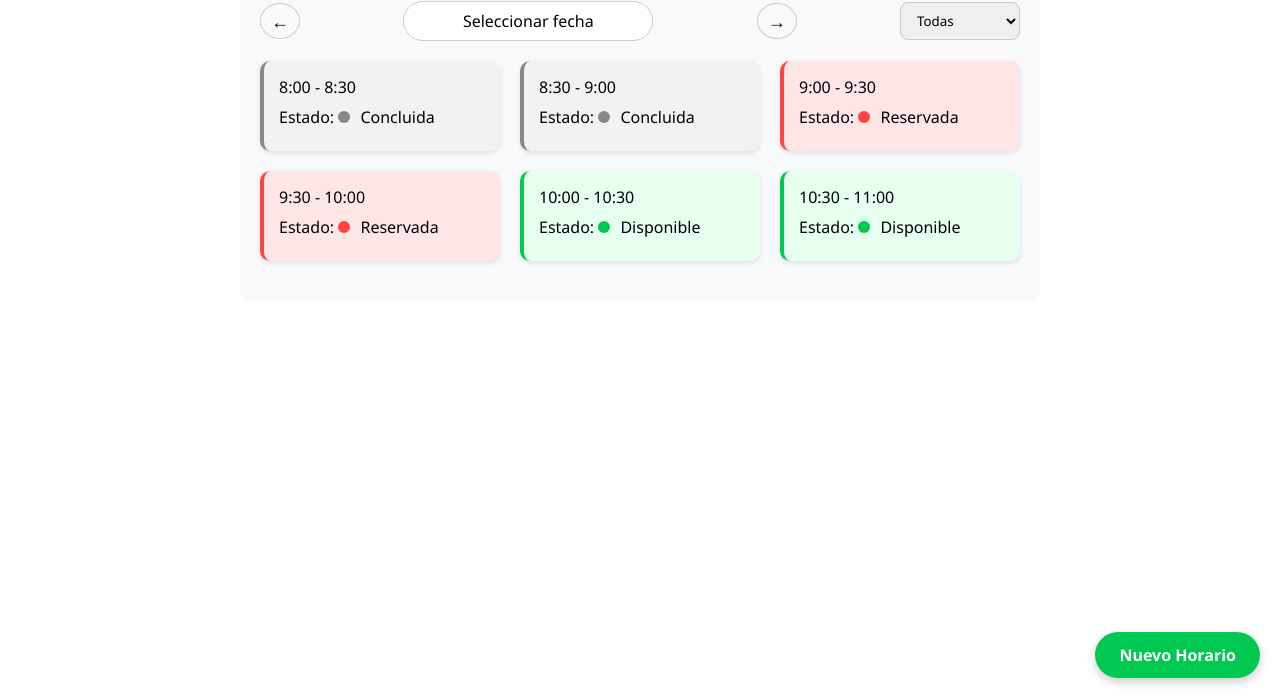
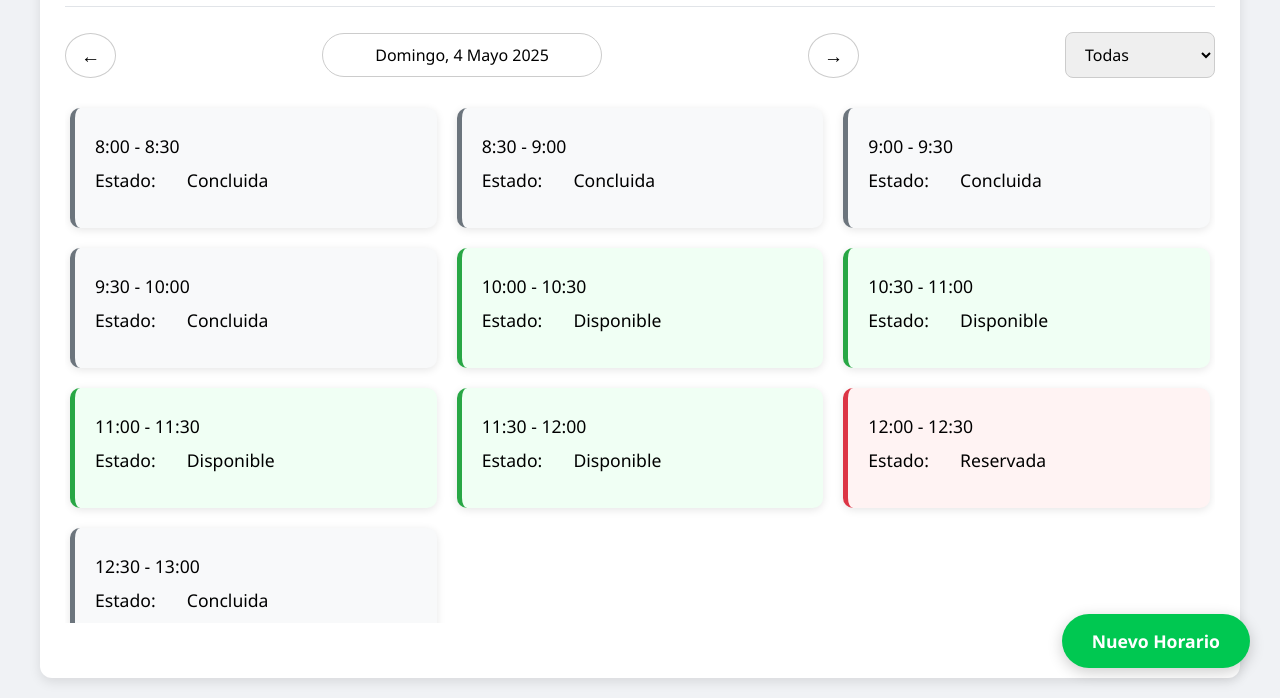
Before and after one commit to Fernando200519/sistema-reservas-asesorias, an Electron app: page src/main/index.html in a window 1280 px wide. Shown: the part 102-800 px from the top of the page. Drawn offline with nearby package versions, Linux system fonts and the light colour scheme.

Commit message:
Segundo avance de la interfaz del asesor

```diff
--- a/src/main/datePicker.js
+++ b/src/main/datePicker.js
@@ -14,8 +14,8 @@ const loadFlatpickr = async () => {
 export async function initDatePicker() {
   await loadFlatpickr();
 
-  return window.flatpickr("#datePicker", {
-    dateFormat: "l, j F Y",
+  const fpInstance = window.flatpickr("#datePicker", {
+    dateFormat: "l, j F Y", // Formato: Lunes, 3 Junio 2023
     defaultDate: new Date(),
     locale: {
       firstDayOfWeek: 1,
@@ -27,6 +27,24 @@ export async function initDatePicker() {
         shorthand: ["Dom", "Lun", "Mar", "Mié", "Jue", "Vie", "Sáb"],
         longhand: ["Domingo", "Lunes", "Martes", "Miércoles", "Jueves", "Viernes", "Sábado"]
       }
+    },
+    onChange: function(selectedDates, dateStr, instance) {
+      // Actualizar el texto del botón con la fecha formateada
+      updateDateButtonText(dateStr);
+      loadScheduleForDate(selectedDates[0]);
     }
   });
+
+  // Establecer texto inicial
+  updateDateButtonText(fpInstance.formatDate(new Date(), fpInstance.config.dateFormat));
+
+  return fpInstance;
 }
+
+// Función para actualizar el texto del botón
+function updateDateButtonText(dateStr) {
+  const datePickerButton = document.querySelector('.date-picker');
+  if (datePickerButton) {
+    datePickerButton.textContent = dateStr;
+  }
+}
--- a/src/main/index.html
+++ b/src/main/index.html
@@ -2,7 +2,7 @@
 <html lang="es">
 <head>
   <meta charset="UTF-8">
-  <meta name="viewport" content="width=device-width, initial-scale=1.0">
+  <meta name="viewport" content="width=device-width, initial-scale=1.0, maximum-scale=1.0, user-scalable=no">
   <title>CAA Reservaciones</title>
   <link rel="stylesheet" href="style.css">
 </head>
--- a/src/main/script.js
+++ b/src/main/script.js
@@ -1,3 +1,71 @@
+// Variable global para la instancia de Flatpickr
+let datePickerInstance;
+
+// Función para cargar horarios según la fecha
+async function loadScheduleForDate(date) {
+  try {
+    const grid = document.querySelector('.grid');
+    if (!grid) return;
+
+    // Mostrar estado de carga
+    grid.innerHTML = '<div class="loading">Cargando horarios...</div>';
+
+    // Simulamos un retraso de red (opcional)
+    await new Promise(resolve => setTimeout(resolve, 300));
+
+    // Datos de ejemplo que varían según el día
+    const day = date.getDay(); // 0 (domingo) a 6 (sábado)
+    const isWeekend = day === 0 || day === 6;
+
+    const horarios = [
+      { hora: "8:00 - 8:30", estado: isWeekend ? "concluida" : "disponible" },
+      { hora: "8:30 - 9:00", estado: isWeekend ? "concluida" : "disponible" },
+      { hora: "9:00 - 9:30", estado: isWeekend ? "concluida" : "disponible" },
+      { hora: "9:30 - 10:00", estado: isWeekend ? "concluida" : "reservada" },
+      { hora: "10:00 - 10:30", estado: "disponible" },
+      { hora: "10:30 - 11:00", estado: "disponible" },
+      { hora: "11:00 - 11:30", estado: "disponible" },
+      { hora: "11:30 - 12:00", estado: "disponible" },
+      { hora: "12:00 - 12:30", estado: "reservada" },
+      { hora: "12:30 - 13:00", estado: isWeekend ? "concluida" : "disponible" }
+    ];
+
+    // Renderizar tarjetas
+    grid.innerHTML = horarios.map(h => `
+      <div class="card ${h.estado}">
+        <div class="card-content">
+          <p>${h.hora}</p>
+          <p>Estado:
+            <span class="dot ${h.estado === 'disponible' ? 'green' :
+                             h.estado === 'reservada' ? 'red' : 'gray'}"></span>
+            ${h.estado.charAt(0).toUpperCase() + h.estado.slice(1)}
+          </p>
+        </div>
+      </div>
+    `).join('');
+
+    // Reaplicar el filtro si hay uno seleccionado
+    const filtroSelect = document.getElementById('filtroEstado');
+    if (filtroSelect && filtroSelect.value !== 'todas') {
+      const filtro = filtroSelect.value;
+      const tarjetas = document.querySelectorAll('.card');
+
+      tarjetas.forEach(tarjeta => {
+        const mostrar = tarjeta.classList.contains(filtro);
+        tarjeta.style.display = mostrar ? 'flex' : 'none';
+      });
+    }
+
+  } catch (error) {
+    console.error("Error al cargar horarios:", error);
+    document.querySelector('.grid').innerHTML = `
+      <div style="color:red; padding:1rem;">
+        Error al cargar los horarios. Intenta nuevamente.
+      </div>
+    `;
+  }
+}
+
 export async function initializeApp() {
   try {
     console.log("Iniciando aplicación...");
@@ -6,37 +74,14 @@ export async function initializeApp() {
     const datePickerEl = document.getElementById('datePicker');
     if (datePickerEl) {
       const { initDatePicker } = await import('./datePicker.js');
-        await initDatePicker();
+      datePickerInstance = await initDatePicker();
       console.log("Flatpickr inicializado");
+
+      // Cargar horarios para la fecha inicial
+      loadScheduleForDate(datePickerInstance.selectedDates[0] || new Date());
     }
 
-      // 2. Cargar y mostrar tarjetas
-      const grid = document.querySelector('.grid');
-      if (!grid) throw new Error("No se encontró el elemento .grid");
-
-      const horarios = [
-        { hora: "8:00 - 8:30", estado: "concluida" },
-        { hora: "8:30 - 9:00", estado: "concluida" },
-        { hora: "9:00 - 9:30", estado: "reservada" },
-        { hora: "9:30 - 10:00", estado: "reservada" },
-        { hora: "10:00 - 10:30", estado: "disponible" },
-        { hora: "10:30 - 11:00", estado: "disponible" }
-      ];
-
-      grid.innerHTML = horarios.map(h => `
-        <div class="card ${h.estado}">
-          <p>${h.hora}</p>
-          <p>Estado:
-            <span class="dot ${h.estado === 'disponible' ? 'green' :
-                             h.estado === 'reservada' ? 'red' : 'gray'}"></span>
-            ${h.estado.charAt(0).toUpperCase() + h.estado.slice(1)}
-          </p>
-        </div>
-      `).join('');
-
-      console.log("Tarjetas renderizadas:", document.querySelectorAll('.card').length);
-
-      // 3. Configurar el filtro
+    // 2. Configurar el filtro
     const filtroSelect = document.getElementById('filtroEstado');
     if (filtroSelect) {
       filtroSelect.addEventListener('change', function() {
@@ -44,11 +89,38 @@ export async function initializeApp() {
         const tarjetas = document.querySelectorAll('.card');
 
         tarjetas.forEach(tarjeta => {
-            const mostrar = filtro === 'todas' || tarjeta.classList.contains(filtro);
-            tarjeta.style.display = mostrar ? 'block' : 'none';
+          tarjeta.style.display = 'flex';
+        });
+
+        if (filtro !== 'todas') {
+          tarjetas.forEach(tarjeta => {
+            if (!tarjeta.classList.contains(filtro)) {
+              tarjeta.style.display = 'none';
+            }
+          });
+        }
+      });
+    }
+
+    // 3. Funcionalidad de las flechas
+    const arrowButtons = document.querySelectorAll('.arrow');
+
+    arrowButtons.forEach(button => {
+      button.addEventListener('click', function() {
+        if (!datePickerInstance) return;
+
+        const currentDate = datePickerInstance.selectedDates[0] || new Date();
+        const newDate = new Date(currentDate);
+
+        if (button.textContent === '←') {
+          newDate.setDate(currentDate.getDate() - 1);
+        } else {
+          newDate.setDate(currentDate.getDate() + 1);
+        }
+
+        datePickerInstance.setDate(newDate, true);
       });
     });
-      }
 
   } catch (error) {
     console.error("Error durante la inicialización:", error);
--- a/src/main/style.css
+++ b/src/main/style.css
@@ -1,4 +1,4 @@
-/* Reset básico */
+/* Reset y base mejorados */
 * {
     margin: 0;
     padding: 0;
@@ -6,35 +6,55 @@
     font-family: 'Segoe UI', sans-serif;
 }
 
+body {
+    height: 100vh;
+    display: flex;
+    flex-direction: column;
+    background-color: #f0f2f5;
+    padding: 20px;
+}
+
 /* Contenedor principal */
 .container {
-    max-width: 800px;
-    margin: 20px auto;
-    padding: 20px;
-    background-color: #f8f9fa;
-    border-radius: 10px;
+    width: 100%;
+    max-width: 1200px;
+    margin: 0 auto;
+    padding: 25px;
+    background-color: #fff;
+    border-radius: 12px;
+    box-shadow: 0 4px 12px rgba(0, 0, 0, 0.1);
+    flex: 1;
+    display: flex;
+    flex-direction: column;
+    min-height: 0; /* Crucial para el correcto escalado */
 }
 
 /* Header */
 .header {
     display: flex;
     align-items: center;
-    gap: 20px;
-    margin-bottom: 20px;
+    gap: 25px;
+    margin-bottom: 25px;
+    padding-bottom: 15px;
+    border-bottom: 1px solid #e1e4e8;
 }
 
 .header h1 {
     color: #003366;
+    font-size: 2.2rem;
 }
 
 .active-tab {
     background-color: #003366;
     color: white;
     border: none;
-    padding: 8px 20px;
+    padding: 10px 20px;
     border-radius: 20px;
+    font-size: 1rem;
     font-weight: bold;
-    cursor: pointer;
+    cursor: default;
+    text-transform: none;
+    font-family: 'Segoe UI', sans-serif;
 }
 
 /* Controles */
@@ -42,116 +62,164 @@
     display: flex;
     align-items: center;
     justify-content: space-between;
-    margin-bottom: 20px;
+    margin-bottom: 25px;
+    gap: 15px;
 }
 
 .arrow {
     background: none;
     border: 1px solid #ccc;
-    padding: 5px 10px;
+    padding: 8px 15px;
     border-radius: 50%;
-    font-size: 18px;
+    font-size: 1.2rem;
     cursor: pointer;
+    transition: all 0.2s;
+}
+
+.arrow:hover {
+    background-color: #f0f0f0;
 }
 
 .date-picker {
     background-color: white;
-    padding: 8px 20px;
+    padding: 10px 25px;
     border: 1px solid #ccc;
-    border-radius: 20px;
-    width: 250px;
+    border-radius: 25px;
+    min-width: 280px;
     text-align: center;
     cursor: pointer;
+    font-size: 1rem;
+    transition: all 0.2s;
+}
+
+.date-picker:hover {
+    border-color: #003366;
 }
 
 .filter {
-    padding: 8px 12px;
+    padding: 10px 15px;
     border-radius: 8px;
     border: 1px solid #ccc;
+    font-size: 1rem;
+    min-width: 150px;
 }
 
 /* Grid de tarjetas */
 .grid {
     display: grid;
-    grid-template-columns: repeat(3, 1fr);
+    grid-template-columns: repeat(auto-fill, minmax(300px, 1fr));
     gap: 20px;
-    margin-bottom: 20px;
+    margin-bottom: 30px;
+    flex: 1 1 auto;
+    overflow-y: auto;
+    padding: 5px;
+    align-content: flex-start;
+    min-height: 0;
 }
 
-  /* Tarjetas - Estilos base */
+/* Tarjetas */
 .card {
-    padding: 15px;
+    padding: 20px;
     border-radius: 10px;
     background-color: white;
-    box-shadow: 0 2px 5px rgba(0,0,0,0.1);
+    box-shadow: 0 2px 8px rgba(0,0,0,0.1);
     transition: all 0.3s ease;
+    min-height: 120px;
+    max-height: 150px;
+    display: flex;
+    flex-direction: column;
+    justify-content: center;
+    overflow: hidden;
+}
+
+.card-content {
+    overflow-y: auto;
+    max-height: 100%;
+    padding-right: 5px;
 }
 
 .card:hover {
     transform: translateY(-5px);
-    box-shadow: 0 4px 8px rgba(0,0,0,0.2);
+    box-shadow: 0 6px 12px rgba(0,0,0,0.15);
 }
 
 .card p {
-    margin-bottom: 8px;
-    font-size: 16px;
+    margin-bottom: 10px;
+    font-size: 1.1rem;
 }
 
-  /* Estados de las tarjetas */
+/* Estados de tarjetas */
 .card.concluida {
-    background-color: #f2f2f2;
-    border-left: 4px solid #888;
+    background-color: #f8f9fa;
+    border-left: 5px solid #6c757d;
 }
 
 .card.reservada {
-    background-color: #ffe6e6;
-    border-left: 4px solid #ff4444;
+    background-color: #fff3f3;
+    border-left: 5px solid #dc3545;
 }
 
 .card.disponible {
-    background-color: #e6ffee;
-    border-left: 4px solid #00C851;
+    background-color: #f0fff4;
+    border-left: 5px solid #28a745;
 }
 
 /* Puntos de estado */
 .dot {
-    height: 12px;
-    width: 12px;
+    height: 14px;
+    width: 14px;
     border-radius: 50%;
     display: inline-block;
-    margin-right: 6px;
-  }
-
-  .dot.gray {
-    background-color: #888;
-  }
-
-  .dot.red {
-    background-color: #ff4444;
-  }
-
-  .dot.green {
-    background-color: #00C851;
+    margin-right: 8px;
+    vertical-align: middle;
 }
 
 /* Botón Nuevo Horario */
 #nuevoHorario {
     position: fixed;
-    bottom: 20px;
-    right: 20px;
+    bottom: 30px;
+    right: 30px;
     background-color: #00C851;
     color: white;
-    padding: 12px 24px;
+    padding: 15px 30px;
     border: none;
     border-radius: 30px;
-    font-size: 16px;
+    font-size: 1.1rem;
     font-weight: bold;
     cursor: pointer;
-    box-shadow: 0px 4px 10px rgba(0,0,0,0.2);
-    transition: background-color 0.3s ease;
+    box-shadow: 0px 4px 15px rgba(0,0,0,0.2);
+    transition: all 0.3s;
     z-index: 100;
 }
 
 #nuevoHorario:hover {
     background-color: #007E33;
+    transform: scale(1.05);
 }
+
+/* Scrollbars */
+::-webkit-scrollbar {
+    width: 8px;
+}
+
+::-webkit-scrollbar-track {
+    background: #f1f1f1;
+}
+
+::-webkit-scrollbar-thumb {
+    background: #c1c1c1;
+    border-radius: 4px;
+}
+
+::-webkit-scrollbar-thumb:hover {
+    background: #a8a8a8;
+}
+
+.card-content::-webkit-scrollbar {
+    width: 5px;
+}
+
+.card-content::-webkit-scrollbar-thumb {
+    background: #c1c1c1;
+    border-radius: 3px;
+}
```
Also changed, not shown: src/main/main.js (+7 -1 lines), src/main/preload.js (line endings or trailing spaces). Lines whose indentation alone changed are shown as unchanged.
